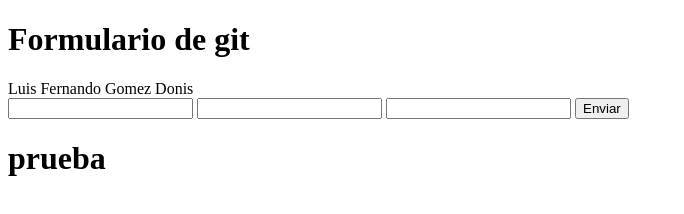
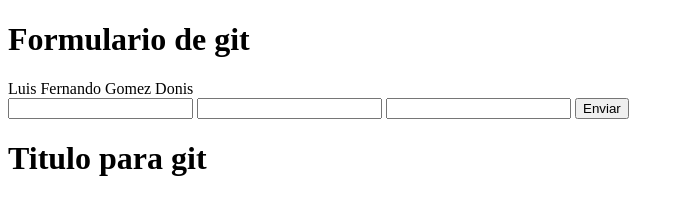
Before and after one commit to luisfergomez/git, a plain HTML site: page index.html in a window 1280 px wide. Shown: the whole page, without its empty margins (0-684 px from the left). Drawn offline with Linux system fonts and the light colour scheme.

Commit message:
tirulo de Git

```diff
--- a/index.html
+++ b/index.html
@@ -15,6 +15,6 @@
         <input type="number" name="age" id="age">
         <input type="button" value="Enviar">
     </form>
-    <h1>prueba</h1>
+    <h1>Titulo para git</h1>
 </body>
 </html>
```
